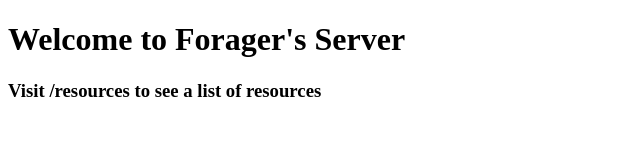
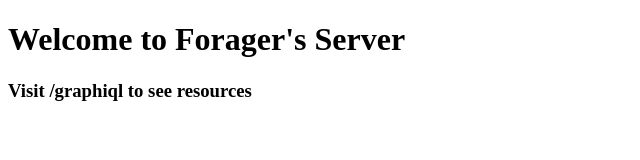
Before and after one commit to alex-blair/forager-server, a website: page public/index.html in a window 1280 px wide. Shown: the whole page, without its empty margins (0-640 px from the left). Drawn offline with Linux system fonts and the light colour scheme.

Commit message:
upgrade Node.js version

```diff
--- a/package.json
+++ b/package.json
@@ -52,6 +52,6 @@
     "standard": "^10.0.2"
   },
   "engines": {
-    "node": ">=7.0.0"
+    "node": "7.10.1"
   }
 }
--- a/public/index.html
+++ b/public/index.html
@@ -8,7 +8,7 @@
 <body>
   <div>
     <h1>Welcome to Forager's Server</h1>
-    <h3>Visit /resources to see a list of resources</h3>
+    <h3>Visit /graphiql to see resources</h3>
   </div>
 </body>
 </html>
```
